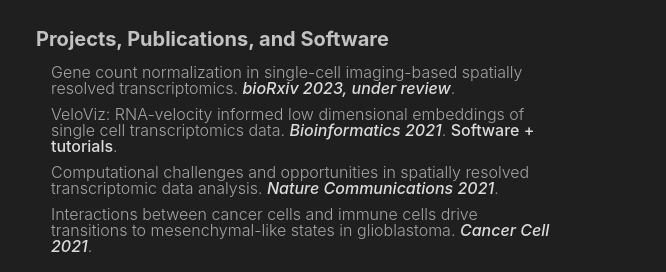
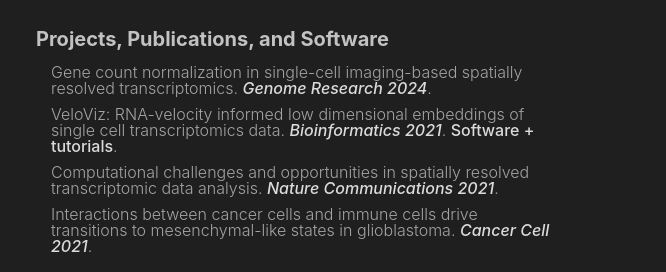
Before and after one commit to LylaAtta/LylaAtta.github.io, a Jekyll site: the page index.html, which Jekyll copies as it is, in a window 1280 px wide and 1145 px high. Shown: the part 468-740 px from the top of the window, without its empty margins (37-703 px from the left). Built offline with Jekyll 4.4.1, drawn with Linux system fonts in a browser that asks for light colours.

Commit message:
norm link update

```diff
--- a/index.html
+++ b/index.html
@@ -29,7 +29,7 @@
 
     <h6><a id="work"></a>Projects, Publications, and Software</h6>
     <ul>
-        <li>Gene count normalization in single-cell imaging-based spatially resolved transcriptomics. <a class="general" href="https://www.biorxiv.org/content/10.1101/2023.08.30.555624v1"><em>bioRxiv 2023, under review</em></a>. </li>
+        <li>Gene count normalization in single-cell imaging-based spatially resolved transcriptomics. <a class="general" href="https://genomebiology.biomedcentral.com/articles/10.1186/s13059-024-03303-w"><em>Genome Research 2024</em></a>. </li>
         <li>VeloViz: RNA-velocity informed low dimensional embeddings of single cell transcriptomics data. <a class="general" href="https://doi.org/10.1093/bioinformatics/btab653"><em>Bioinformatics 2021</em></a>. <a class="general" href="https://jef.works/veloviz/">Software + tutorials</a>. <li>
         <li>Computational challenges and opportunities in spatially resolved transcriptomic data analysis. <a class="general" href="https://www.nature.com/articles/s41467-021-25557-9"><em>Nature Communications 2021</em></a>. <li>
         <li>Interactions between cancer cells and immune cells drive transitions to mesenchymal-like states in glioblastoma. <a class="general" href="https://www.cell.com/cancer-cell/fulltext/S1535-6108(21)00268-3"><em>Cancer Cell 2021</em></a>. <li>
```
